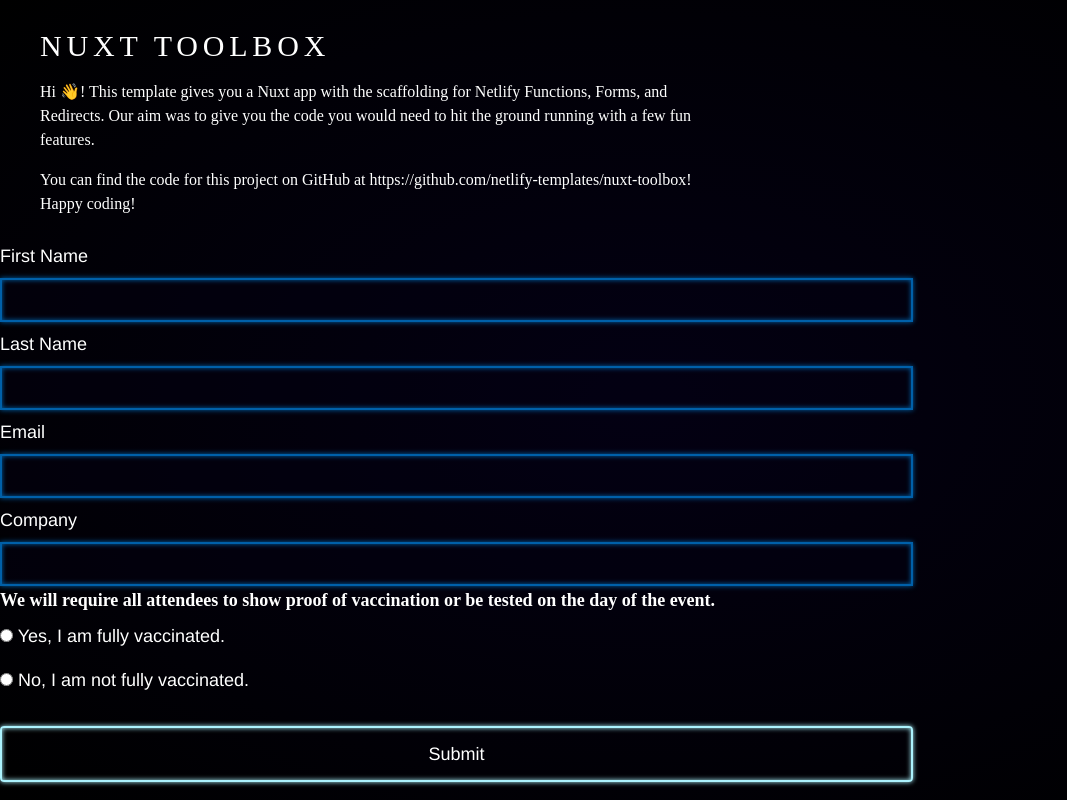
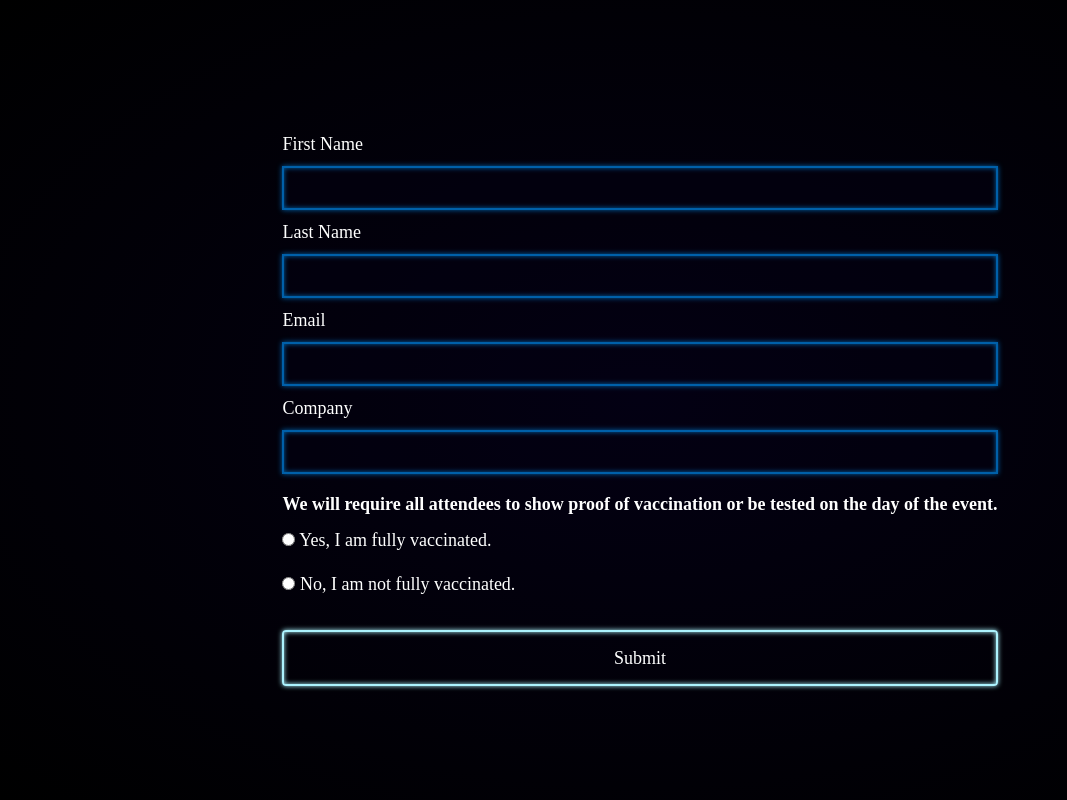
Before and after one commit to brandondithberry/thegarage, a Nuxt app: page / in a window 1280 px wide. Shown: the whole page, without its empty margins (0-1067 px from the left). Built offline with nearby package versions, Linux system fonts and the light colour scheme.

Commit message:
Form Testing

```diff
--- a/assets/css/_forms.pcss
+++ b/assets/css/_forms.pcss
@@ -3,7 +3,6 @@
   width: 100%;
 }
 
-form h4,
 input[type='text'],
 input[type='email'] {
   @apply inline w-full py-3;
--- a/components/InviteForm.vue
+++ b/components/InviteForm.vue
@@ -21,7 +21,7 @@
       <input id="email" type="email" name="email" required />
       <label for="company">Company</label>
       <input id="company" type="text" name="company" required />
-      <h4>We will require all attendees to show proof of vaccination or be tested on the day of the event.</h4>
+      <h4 class="mt-4">We will require all attendees to show proof of vaccination or be tested on the day of the event.</h4>
       <label><input id="yes" type="radio" name="vaccinated" value="Yes" /> Yes, I am fully vaccinated.</label>
       <label><input id="no" type="radio" name="vaccinated" value="No" /> No, I am not fully vaccinated.</label>
       <button type="submit" class="btn">Submit</button>
--- a/pages/index.vue
+++ b/pages/index.vue
@@ -1,36 +1,5 @@
 <template>
   <main>
-    <div class="intro">
-      <h1>Nuxt Toolbox</h1>
-      <p>
-        Hi 👋! This template gives you a
-        <a href="https://nuxtjs.org/">Nuxt</a> app with the scaffolding for
-        <a href="https://www.netlify.com/products/functions/"
-          >Netlify Functions</a
-        >, <a href="https://www.netlify.com/products/forms/">Forms</a>, and
-        <a href="https://docs.netlify.com/routing/redirects/">Redirects</a>. Our
-        aim was to give you the code you would need to hit the ground running
-        with a few fun features.
-      </p>
-
-      <p>
-        You can find the code for this project on GitHub at
-        <a href="https://github.com/netlify-templates/nuxt-toolbox"
-          >https://github.com/netlify-templates/nuxt-toolbox</a
-        >! Happy coding!
-      </p>
-    </div>
     <InviteForm />
   </main>
 </template>
-
-<style>
-* {
-  font-family: 'Helvetica', sans-serif;
-}
-.intro {
-  min-width: 400px;
-  padding: 10px 40px;
-  width: 60%;
-}
-</style>
```
